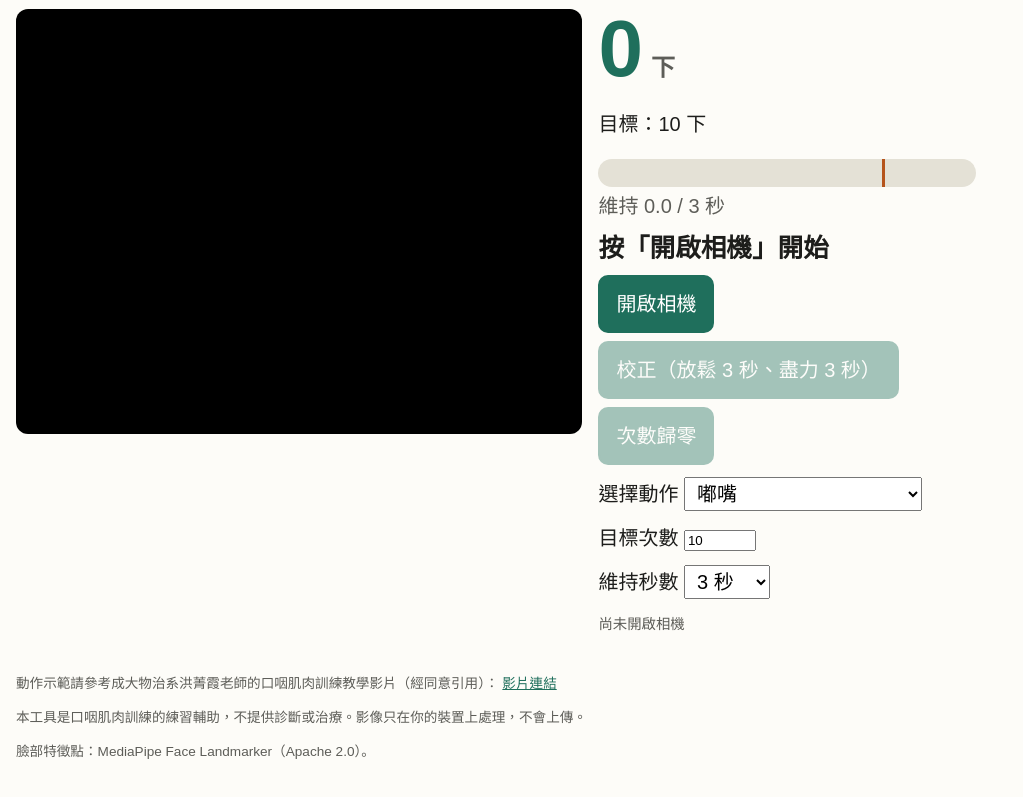
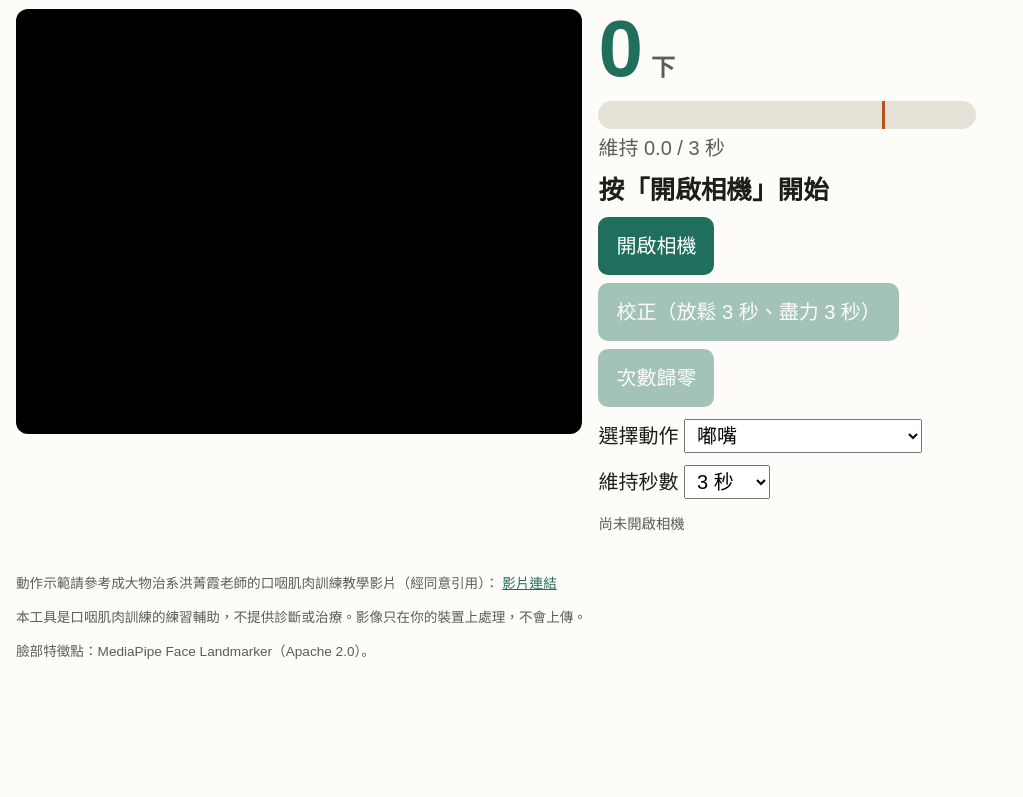
Before and after one commit to f94136067-blip/oral-counter, a plain HTML site: page index.html in a window 1280 px wide. Shown: the part 89-886 px from the top of the page, without its empty margins (0-1023 px from the left). After the commit the page ends 800 px from the top, so only its background shows below. Drawn offline with Linux system fonts and the light colour scheme.

Commit message:
Remove target display and input for count settings
Removed target display paragraph and target count input.

```diff
--- a/index.html
+++ b/index.html
@@ -21,7 +21,6 @@
 
     <section class="panel">
       <div class="count"><span id="count">0</span><small>下</small></div>
-      <p id="targetDisplay">目標：10 下</p>
       <div class="bar" aria-label="動作幅度">
         <div id="barFill" class="fill"></div>
         <div class="mark" style="left:75%" title="75% 門檻"></div>
@@ -42,11 +41,6 @@
     <option value="mouthOpen">張大嘴</option>
     <option value="smile">一笑呷百二（咧嘴笑）</option>
   </select>
-</label>
-
-<!-- 目標次數設定，預設為 10 下 -->
-<label class="setting">目標次數
-  <input id="targetSel" type="number" min="1" max="1000" value="10">
 </label>
 
   <label class="setting">維持秒數
```
